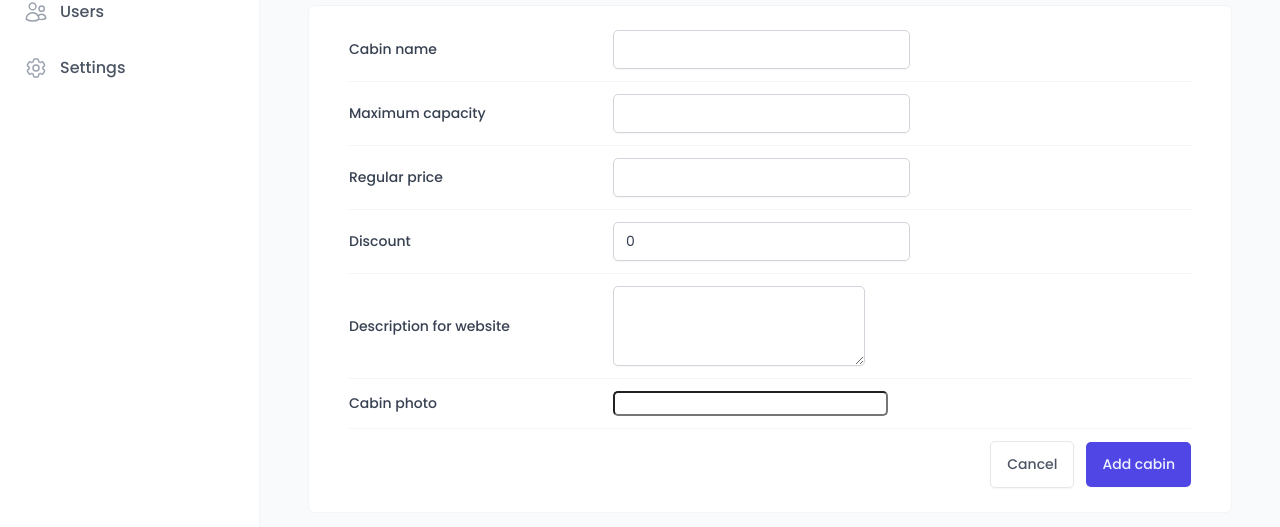
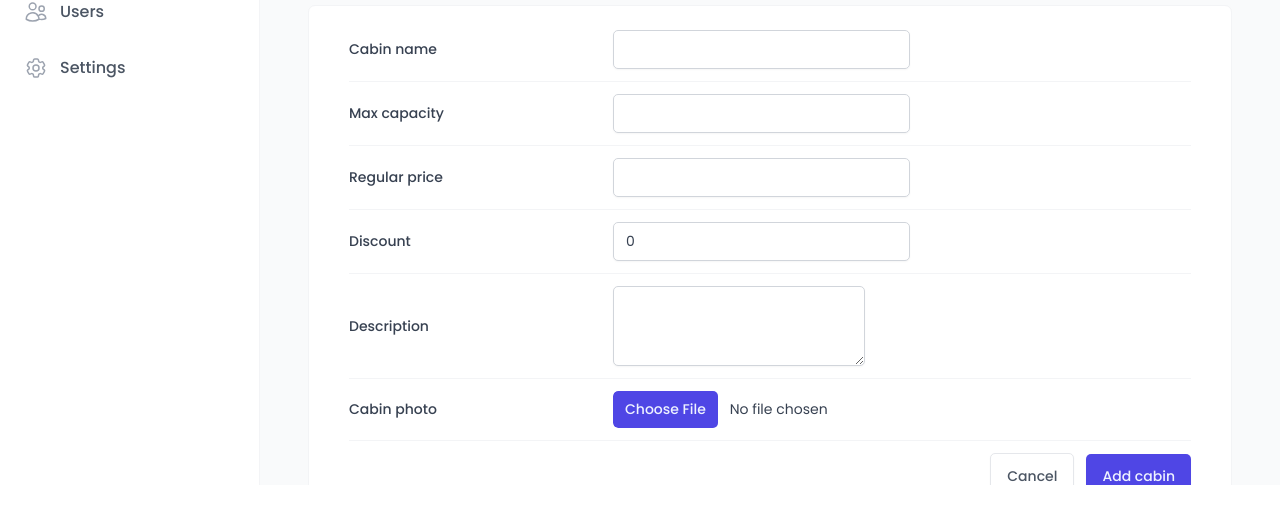
Before and after one commit to coolisuz/hotel, a React (Vite) app: page /cabins in a window 1280 px wide. Both pictures are taken after a click on the button "Add new Cabin". Shown: the part 315-842 px from the top of the page. After the commit the page ends 800 px from the top, so only its background shows below. Built offline with nearby package versions, Linux system fonts and the light colour scheme; no server answers; the database is empty; a web font is replaced by a local one.

Commit message:
upload cabin photo

```diff
--- a/src/features/cabins/CreateCabinForm.jsx
+++ b/src/features/cabins/CreateCabinForm.jsx
@@ -1,4 +1,3 @@
-import styled from "styled-components";
 import { useForm } from "react-hook-form";
 import { useMutation, useQueryClient } from "@tanstack/react-query";
 import { toast } from "react-hot-toast";
@@ -10,47 +9,13 @@
 import FileInput from "../../ui/FileInput";
 import Textarea from "../../ui/Textarea";
 import { createCabin } from "../../services/apiCabins";
-
-const FormRow = styled.div`
-  display: grid;
-  align-items: center;
-  grid-template-columns: 24rem 1fr 1.2fr;
-  gap: 2.4rem;
-
-  padding: 1.2rem 0;
-
-  &:first-child {
-    padding-top: 0;
-  }
-
-  &:last-child {
-    padding-bottom: 0;
-  }
-
-  &:not(:last-child) {
-    border-bottom: 1px solid var(--color-grey-100);
-  }
-
-  &:has(button) {
-    display: flex;
-    justify-content: flex-end;
-    gap: 1.2rem;
-  }
-`;
-
-const Label = styled.label`
-  font-weight: 500;
-`;
-
-// const Error = styled.span`
-//   font-size: 1.4rem;
-//   color: var(--color-red-700);
-// `;
+import FormRow from "../../ui/FormRow";
 
 function CreateCabinForm() {
-  const { register, handleSubmit, reset } = useForm();
+  const { register, handleSubmit, reset, getValues, formState } = useForm();
+  const { errors } = formState;
+
   const queryClient = useQueryClient();
-
   const { isLoading: isCreating, mutate } = useMutation({
     mutationFn: createCabin,
     onSuccess: () => {
@@ -64,49 +29,86 @@
   if (isCreating) return <Spinner />;
 
   function onSubmit(data) {
-    mutate(data);
+    mutate({ ...data, image: data.image[0] });
+  }
+
+  function onError(errors) {
+    console.log(errors);
   }
 
   return (
-    <Form onSubmit={handleSubmit(onSubmit)}>
-      <FormRow>
-        <Label htmlFor="name">Cabin name</Label>
-        <Input type="text" id="name" {...register("name")} />
+    <Form onSubmit={handleSubmit(onSubmit, onError)}>
+      <FormRow label="Cabin name" error={errors?.name?.message}>
+        <Input
+          type="text"
+          id="name"
+          disabled={isCreating}
+          {...register("name", { required: "This field is required" })}
+        />
       </FormRow>
 
-      <FormRow>
-        <Label htmlFor="maxCapacity">Maximum capacity</Label>
-        <Input type="number" id="maxCapacity" {...register("maxCapacity")} />
+      <FormRow label="Max capacity" error={errors?.maxCapacity?.message}>
+        <Input
+          type="number"
+          id="maxCapacity"
+          disabled={isCreating}
+          {...register("maxCapacity", {
+            required: "This field is required",
+            min: {
+              value: 1,
+              message: "Capacity must be at least 1",
+            },
+          })}
+        />
       </FormRow>
 
-      <FormRow>
-        <Label htmlFor="regularPrice">Regular price</Label>
-        <Input type="number" id="regularPrice" {...register("regularPrice")} />
+      <FormRow label="Regular price" error={errors?.regularPrice?.message}>
+        <Input
+          type="number"
+          id="regularPrice"
+          disabled={isCreating}
+          {...register("regularPrice", {
+            required: "This field is required",
+            min: {
+              value: 1,
+              message: "Regular price must be at least 1",
+            },
+          })}
+        />
       </FormRow>
 
-      <FormRow>
-        <Label htmlFor="discount">Discount</Label>
+      <FormRow label="Discount" error={errors?.discount?.message}>
         <Input
           type="number"
           id="discount"
           defaultValue={0}
-          {...register("discount")}
+          disabled={isCreating}
+          {...register("discount", {
+            required: "This field is required",
+            validate: (value) =>
+              Number(value) <= Number(getValues().regularPrice) ||
+              "Discount should be less than regular price",
+          })}
         />
       </FormRow>
 
-      <FormRow>
-        <Label htmlFor="description">Description for website</Label>
+      <FormRow label="Description" error={errors?.description?.message}>
         <Textarea
           type="number"
           id="description"
           defaultValue=""
-          {...register("description")}
+          disabled={isCreating}
+          {...register("description", { required: "This field is required" })}
         />
       </FormRow>
 
-      <FormRow>
-        <Label htmlFor="image">Cabin photo</Label>
-        <FileInput id="image" accept="image/*" {...register("image")} />
+      <FormRow label="Cabin photo" error={errors?.image?.message}>
+        <FileInput
+          id="image"
+          accept="image/*"
+          disabled={isCreating}
+          {...register("image", { required: "This field is required" })}
+        />
       </FormRow>
 
       <FormRow>
--- a/src/services/apiCabins.js
+++ b/src/services/apiCabins.js
@@ -1,4 +1,4 @@
-import supabase from "./supabase";
+import supabase, { supabaseUrl } from "./supabase";
 
 export async function getCabins() {
   let { data, error } = await supabase.from("cabins").select("*");
@@ -21,10 +21,32 @@
 }
 
 export async function createCabin(newCabin) {
-  const { data, error } = await supabase.from("cabins").insert([newCabin]);
+  const imageName = `${Math.random()}-${newCabin.image.name}`.replaceAll(
+    "/",
+    ""
+  );
+
+  const imagePath = `${supabaseUrl}/storage/v1/object/public/cabin-images/${imageName}`;
+  const { data, error } = await supabase
+    .from("cabins")
+    .insert([{ ...newCabin, image: imagePath }]);
 
   if (error) {
     console.log("Cabin create error: ", error);
     throw new Error("Cabin could not be created");
   }
+
+  const { error: storageError } = await supabase.storage
+    .from("cabin-images")
+    .upload(imageName, newCabin.image);
+
+  if (storageError) {
+    await supabase.from("cabins").delete().eq("id", data.id);
+    console.error(storageError);
+    throw new Error(
+      "Cabin image could not be uploaded and the cabin was not created"
+    );
+  }
+
+  return data;
 }
--- a/src/services/supabase.js
+++ b/src/services/supabase.js
@@ -1,5 +1,5 @@
 import { createClient } from "@supabase/supabase-js";
-const supabaseUrl = "https://incogpgzbhyjkwqaioof.supabase.co";
+export const supabaseUrl = "https://incogpgzbhyjkwqaioof.supabase.co";
 
 // ok to expose, row level policy is turned on
 const supabaseKey =
--- a/src/ui/AppLayout.jsx
+++ b/src/ui/AppLayout.jsx
@@ -12,7 +12,7 @@
 
 const Main = styled.main`
   background-color: var(--color-grey-50);
-
+  overflow: scroll;
   padding: 4rem 4.8rem 6.4rem;
 `;
 
--- a/src/ui/FileInput.jsx
+++ b/src/ui/FileInput.jsx
@@ -1,6 +1,6 @@
 import styled from "styled-components";
 
-const FileInput = styled.input`
+const FileInput = styled.input.attrs({ type: 'file' })`
   font-size: 1.4rem;
   border-radius: var(--border-radius-sm);
 
--- /dev/null
+++ b/src/ui/FormRow.jsx
@@ -0,0 +1,49 @@
+import styled from "styled-components";
+
+const StyledFormRow = styled.div`
+  display: grid;
+  align-items: center;
+  grid-template-columns: 24rem 1fr 1.2fr;
+  gap: 2.4rem;
+
+  padding: 1.2rem 0;
+
+  &:first-child {
+    padding-top: 0;
+  }
+
+  &:last-child {
+    padding-bottom: 0;
+  }
+
+  &:not(:last-child) {
+    border-bottom: 1px solid var(--color-grey-100);
+  }
+
+  &:has(button) {
+    display: flex;
+    justify-content: flex-end;
+    gap: 1.2rem;
+  }
+`;
+
+const Label = styled.label`
+  font-weight: 500;
+`;
+
+const Error = styled.span`
+  font-size: 1.4rem;
+  color: var(--color-red-700);
+`;
+
+function FormRow({ label, error, children }) {
+  return (
+    <StyledFormRow>
+      {label && <Label htmlFor={children.props.id}>{label}</Label>}
+      {children}
+      {error && <Error>{error}</Error>}
+    </StyledFormRow>
+  );
+}
+
+export default FormRow;
```
